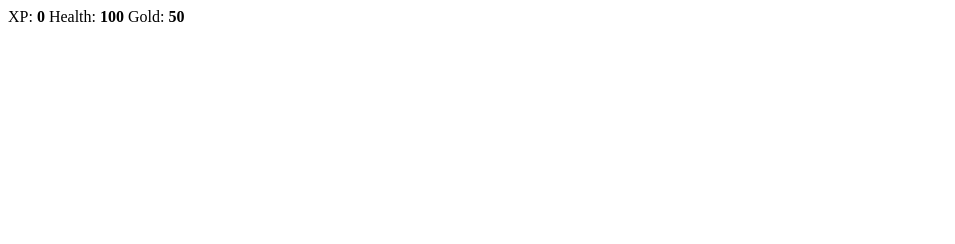
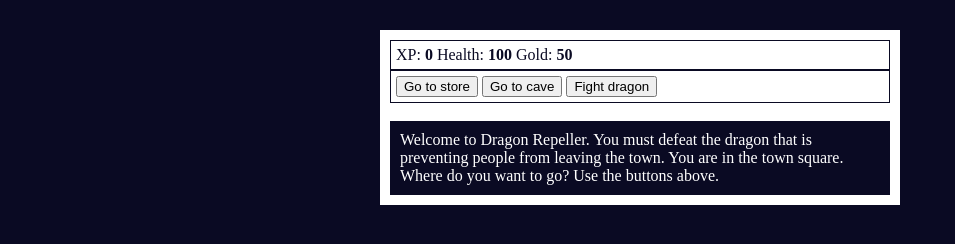
Before and after one commit to Nibtlesz/RolePlayingGame, a website: page src/game.html in a window 1280 px wide. Shown: the whole page, without its empty margins (0-955 px from the left). Drawn offline with Linux system fonts and the light colour scheme.

Commit message:
se añaden botones, complementos de html y estilos

```diff
--- a/src/game.html
+++ b/src/game.html
@@ -4,7 +4,6 @@
     <meta charset="UTF-8">
     <link rel="stylesheet" href="./styles.css">
     <title>RPG - Dragon Repeller</title>
-    <script src="./script.js"></script>
 </head>
 <body>
     <div id="game">
@@ -13,9 +12,22 @@
             <span class="stat">Health: <strong><span id="healthText">100</span></strong></span>
             <span class="stat">Gold: <strong><span id="goldText">50</span></strong></span>
         </div>
-        <div id="controls"></div>
-        <div id="monsterStats"></div>
-        <div id="text"></div>
+        <div id="controls">
+            <button id="button1">Go to store</button>
+            <button id="button2">Go to cave</button>
+            <button id="button3">Fight dragon</button>
+        </div>
+        <div id="monsterStats">
+            <span class="stat">Monster Name: <strong><span id="monsterName"></span></strong></span>
+            <span class="stat">Health: <strong><span id="monsterHealth"></span></strong></span>
+        </div>
+        <div id="text">
+            Welcome to Dragon Repeller. You must defeat the
+            dragon that is preventing people from leaving
+            the town. You are in the town square. Where do
+            you want to go? Use the buttons above.
+        </div>
     </div>
+    <script src="./script.js"></script>
 </body>
 </html>
--- a/src/script.js
+++ b/src/script.js
@@ -5,3 +5,8 @@ let currentWeaponIndex = 0;
 let fighting;
 let monsterHealth;
 let inventory = ["stick"];
+
+// ACTION BUTTONS
+const button1 = document.querySelector("#button1");
+const button2 = document.querySelector("#button2");
+const button3 = document.querySelector("#button3");
--- a/src/styles.css
+++ b/src/styles.css
@@ -0,0 +1,28 @@
+
+body {
+    background-color: #0a0a23;
+}
+
+#text{
+    background-color: #0a0a23;
+    color: #ffffff;
+    padding: 10px;
+}
+
+#game{
+    max-width: 500px;
+    max-height: 400px;
+    background-color: #ffffff;
+    color: #ffffff;
+    margin: 30px;
+    margin-left: auto;
+    margin-right: auto;
+    margin-bottom: 0;
+    padding: 10px;
+}
+
+#controls, #stats{
+    border: 1px solid #0a0a23;
+    color: #0a0a23;
+    padding: 5px;
+}
```
